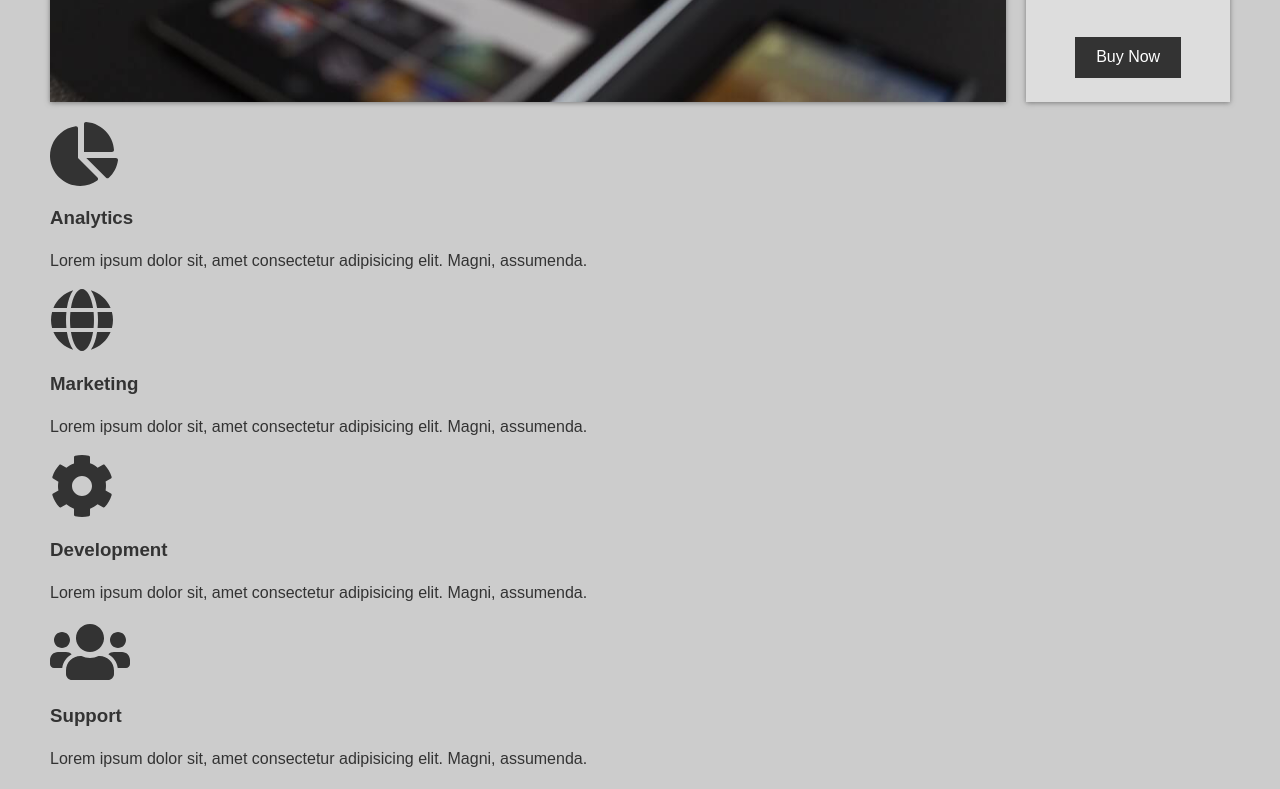
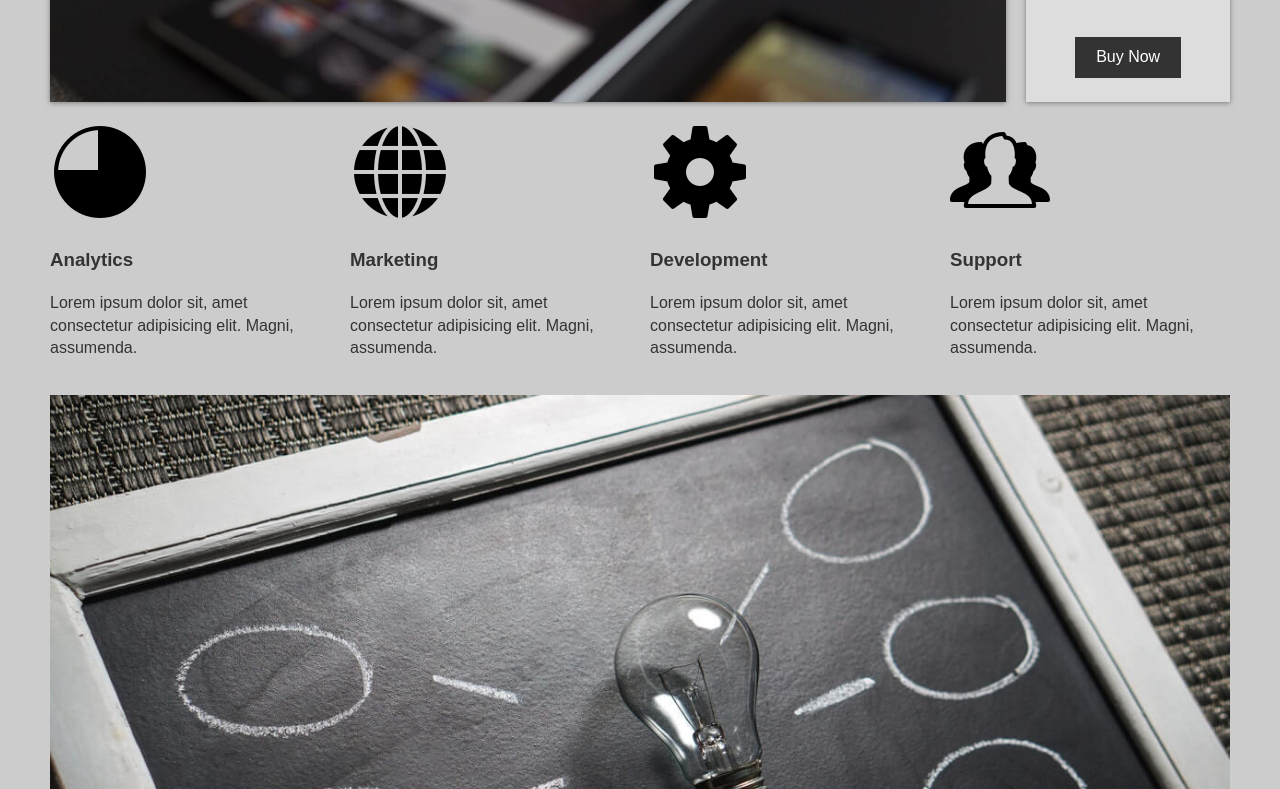
Before and after one commit to milan978gh/grid-biz, a plain HTML site: page index.html in a window 1280 px wide. Shown: the part 631-1420 px from the top of the page. Drawn offline with Linux system fonts and the light colour scheme.

Commit message:
added icons

```diff
--- a/index.html
+++ b/index.html
@@ -44,22 +44,22 @@
         <!-- boxes section -->
         <section class="boxes">
             <div class="box">
-                <i class="fas fa-chart-pie fa-4x"></i>
+                <img src="./img/fraction.png">
                 <h3>Analytics</h3>
                 <p>Lorem ipsum dolor sit, amet consectetur adipisicing elit. Magni, assumenda.</p>
             </div>
             <div class="box">
-                <i class="fas fa-globe fa-4x"></i>
+                <img src="./img/globe.png">
                 <h3>Marketing</h3>
                 <p>Lorem ipsum dolor sit, amet consectetur adipisicing elit. Magni, assumenda.</p>
             </div>
             <div class="box">
-                <i class="fas fa-cog fa-4x"></i>
+                <img src="./img/cog.png">
                 <h3>Development</h3>
                 <p>Lorem ipsum dolor sit, amet consectetur adipisicing elit. Magni, assumenda.</p>
             </div>
             <div class="box">
-                <i class="fas fa-users fa-4x"></i>
+                <img src="./img/staff.png">
                 <h3>Support</h3>
                 <p>Lorem ipsum dolor sit, amet consectetur adipisicing elit. Magni, assumenda.</p>
             </div>
--- a/scss/style.scss
+++ b/scss/style.scss
@@ -112,3 +112,10 @@ img{
 .top-box-b{
     grid-area: top-box-b;
 }
+
+// boxes
+.boxes{
+    display: grid;
+    grid-gap: 20px;
+    grid-template-columns: repeat(auto-fit, minmax(200px, 1fr));
+}
```
Also changed, not shown: css/style.css, img/cog.png (added), img/fraction.png (added), img/globe.png (added), img/staff.png (added).
